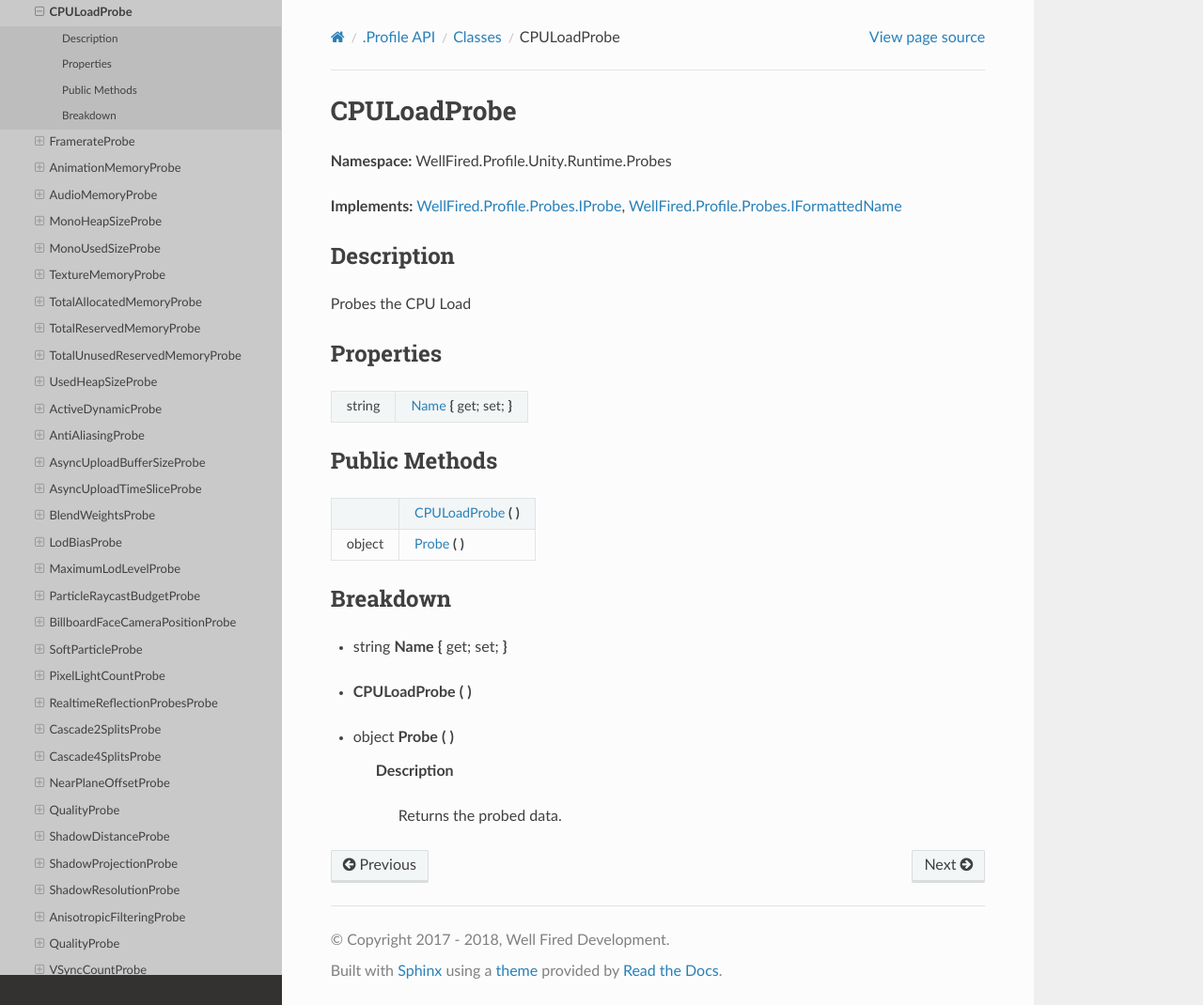
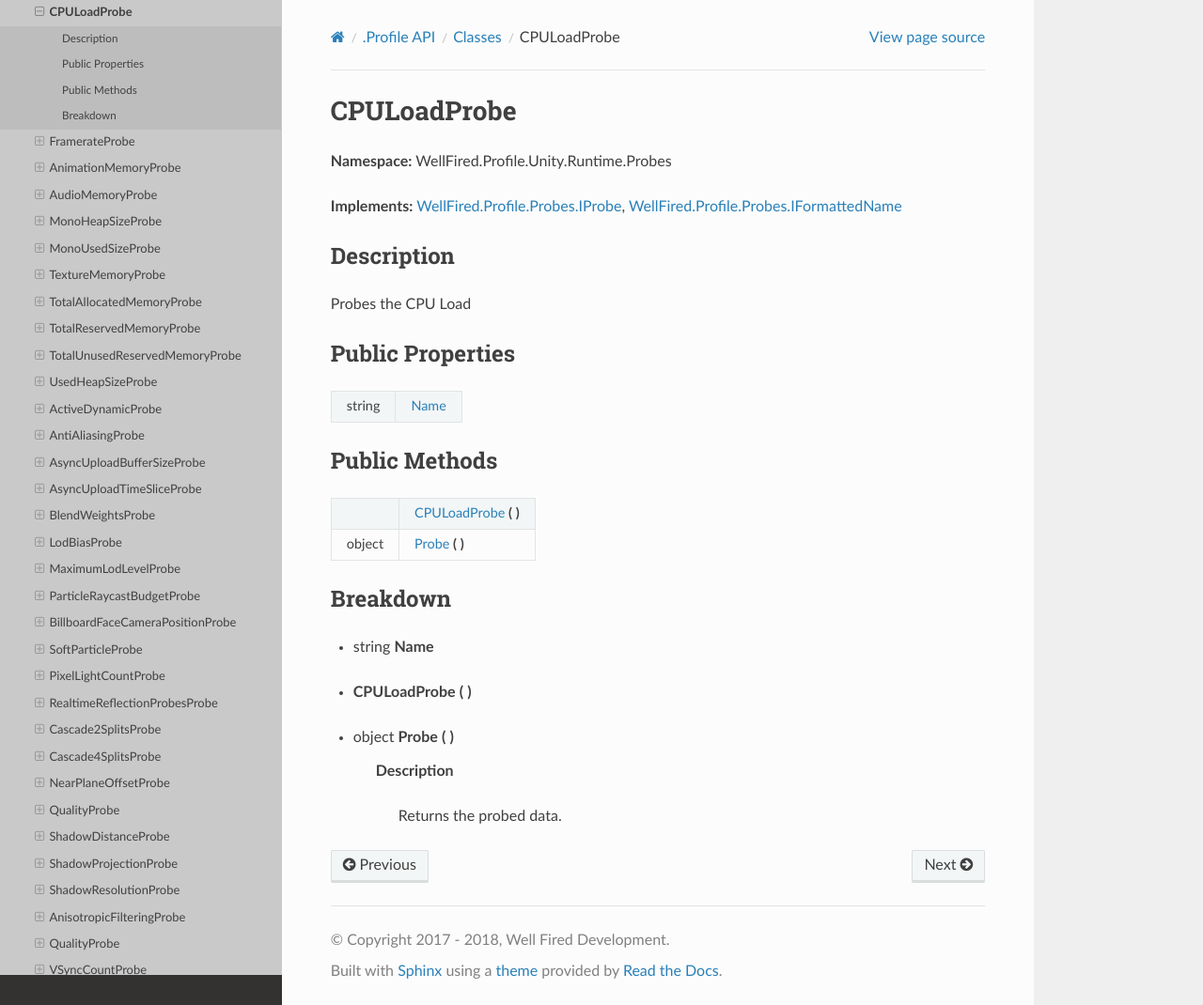
Before and after one commit to WellFiredDevelopment/dotProfileDocumentation, a Sphinx documentation site: the page built from sphinx/source/api/classes/class_wellfired_profile_unity_runtime_probes_continuousdata_cpuloadprobe.rst, in a window 1280 px wide and 1070 px high. Shown: the whole window at 94% size. Built offline with Sphinx 7.4.7 and the Read the Docs theme 2.0.0, drawn with Linux system fonts in a browser that asks for light colours.

Commit message:
AutoBuildDocumentation

```diff
--- a/sphinx/source/api/classes/class_wellfired_profile_unity_runtime_probes_continuousdata_cpuloadprobe.rst
+++ b/sphinx/source/api/classes/class_wellfired_profile_unity_runtime_probes_continuousdata_cpuloadprobe.rst
@@ -13,12 +13,12 @@ Description
 
 :ref:`Probes<namespacewellfired_profile_unity_runtime_probes>` the CPU Load
 
-Properties
------------
+Public Properties
+------------------
 
-+-------------+------------------------------------------------------------------------------------------------------------------------------------------------+
-|string       |:ref:`Name<classwellfired_profile_unity_runtime_probes_continuousdata_cpuloadprobe_1a7ffe82547ed06c874386632088192e7c>` **{** get; set; **}**   |
-+-------------+------------------------------------------------------------------------------------------------------------------------------------------------+
++-------------+---------------------------------------------------------------------------------------------------------------------------+
+|string       |:ref:`Name<classwellfired_profile_unity_runtime_probes_continuousdata_cpuloadprobe_1a7ffe82547ed06c874386632088192e7c>`    |
++-------------+---------------------------------------------------------------------------------------------------------------------------+
 
 Public Methods
 ---------------
@@ -34,7 +34,7 @@ Breakdown
 
 .. _classwellfired_profile_unity_runtime_probes_continuousdata_cpuloadprobe_1a7ffe82547ed06c874386632088192e7c:
 
-- string **Name** **{** get; set; **}**
+- string **Name**
 
 .. _classwellfired_profile_unity_runtime_probes_continuousdata_cpuloadprobe_1af51e8ad52123e99db50e4fb39536c467:
 
```
